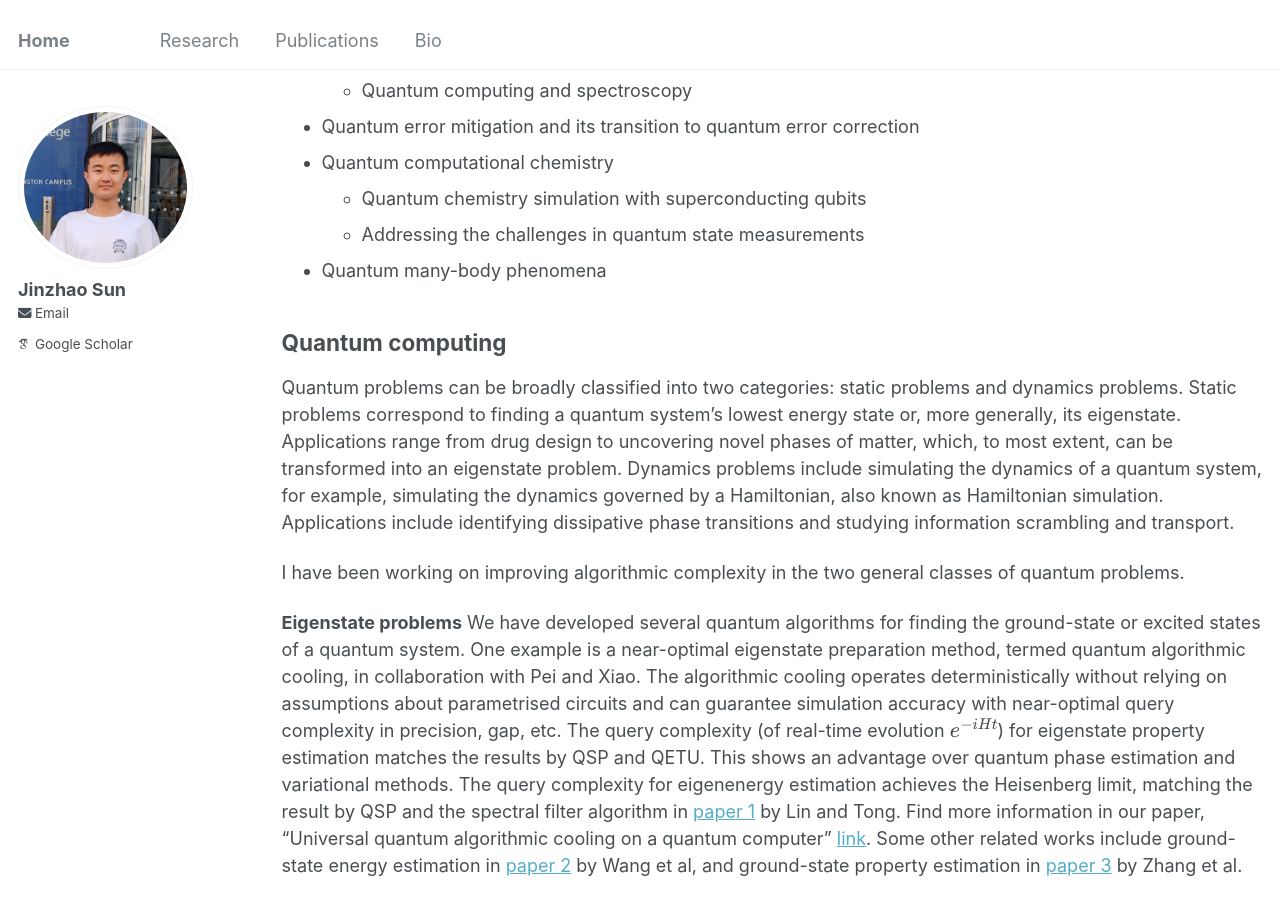
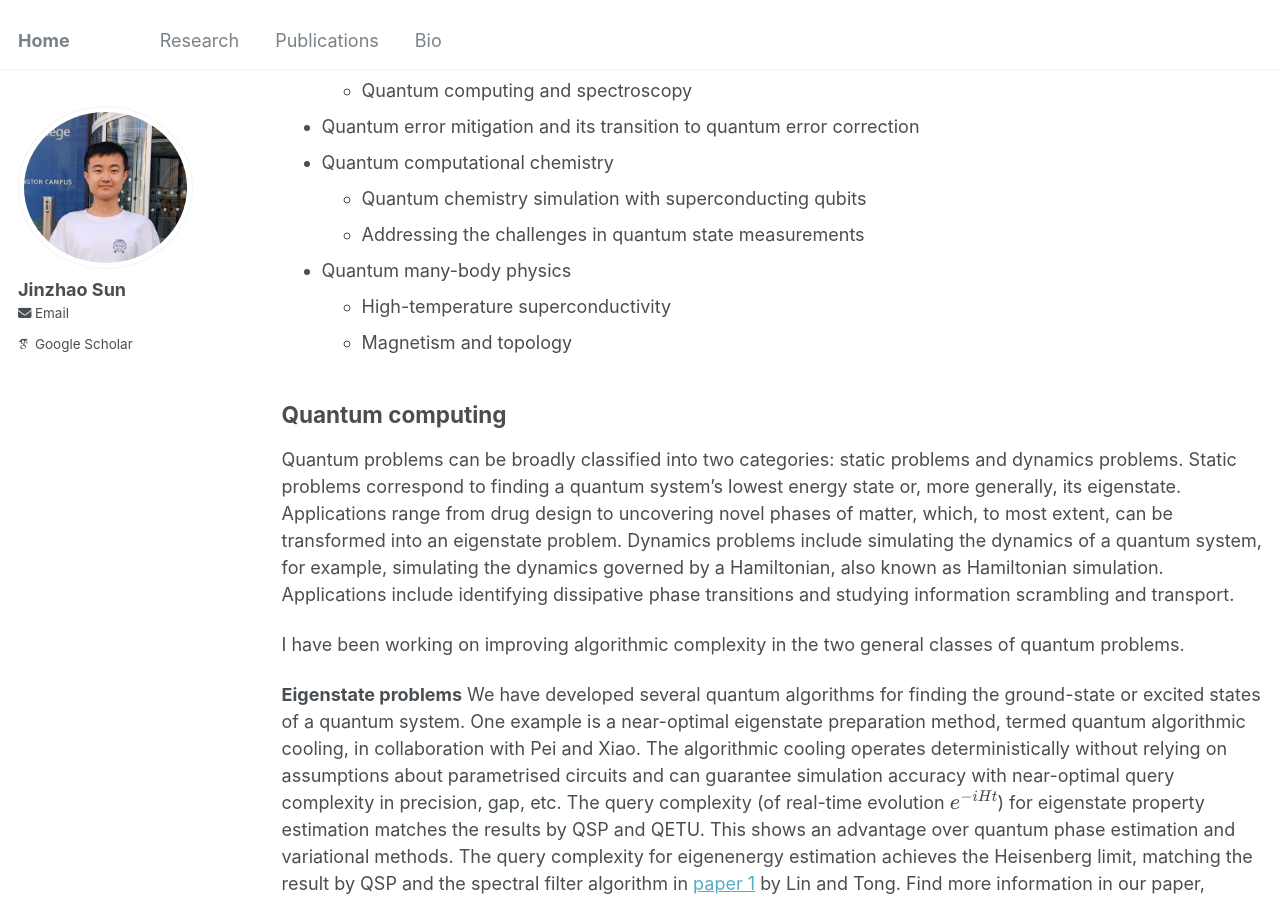
Before and after one commit to jinzhao-sun/jinzhao-sun.github.io, a Jekyll site: the page built from _pages/research.md, in a window 1280 px wide and 900 px high, scrolled down 333 px. Built offline with Jekyll 4.4.1, drawn with Linux system fonts in a browser that asks for light colours; some web fonts are replaced.

Commit message:
Update research.md

```diff
--- a/_pages/research.md
+++ b/_pages/research.md
@@ -19,7 +19,9 @@ I have a broad interest in quantum computing, quantum information, and quantum m
 * Quantum computational chemistry
   * Quantum chemistry simulation with superconducting qubits
   * Addressing the challenges in quantum state measurements
-* Quantum many-body phenomena
+* Quantum many-body physics
+  * High-temperature superconductivity
+  * Magnetism and topology
 
 
 
```
